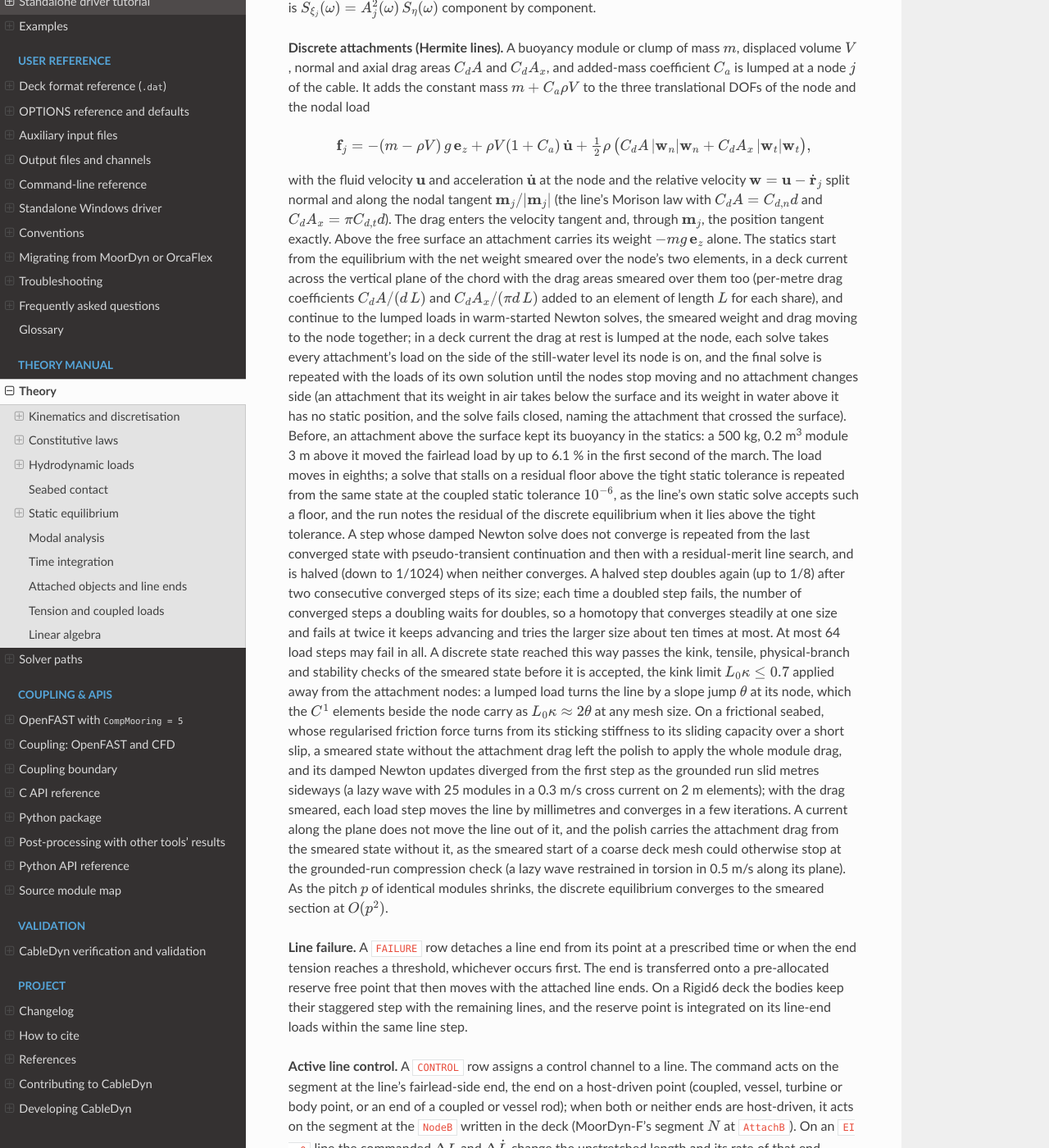
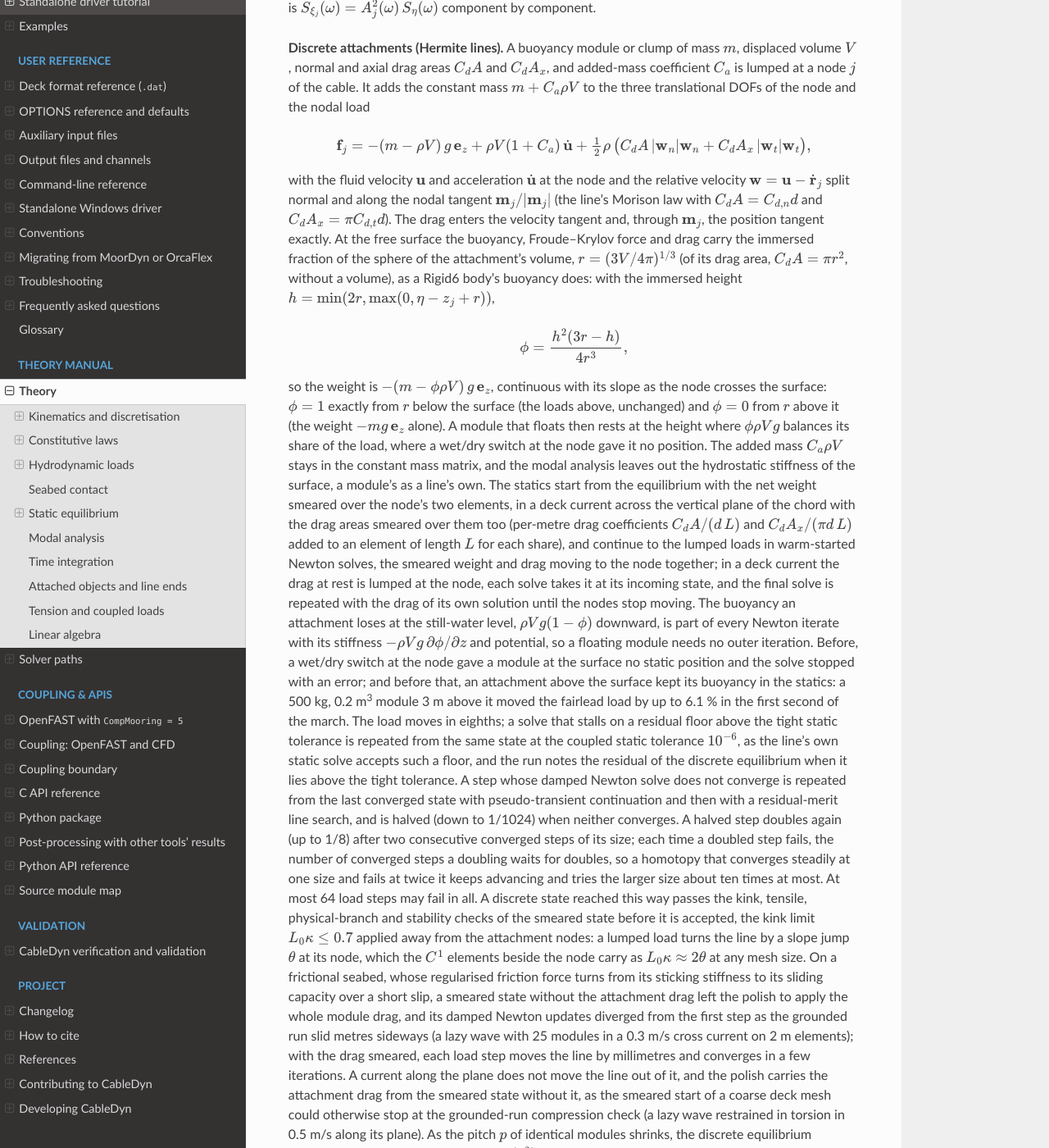
Before and after one commit to SMI-Lab-Inha/CableDyn, a Sphinx documentation site: the page built from doc/theory.rst, in a window 1280 px wide and 1400 px high, scrolled down 65550 px. Shown: the whole window at 82% size. Built offline with Sphinx 7.4.7 and the Read the Docs theme 3.1.0, drawn with Linux system fonts in a browser that asks for light colours.

Commit message:
fix: a buoyancy module on a finite-EI line can float at the surface (#164)
A net-buoyant ATTACHMENTS module on a finite-EI line had no static
position near the free surface. Its buoyancy switched off at its node's
height, so its weight in air took it below the surface and its weight
in water above it. The static start stopped with "attachment <k> ...
crossed the still-water level".

The buoyancy, Froude-Krylov force and drag of an attachment now carry
the immersed fraction of the sphere of its volume (of its drag area
without one), the formula a Rigid6 body already uses:
h = clamp(eta - z + r, 0, 2r), phi = h^2 (3r - h)/(4 r^3). The load is
continuous with its slope through the surface.

- Dynamics: the residual takes phi, with the height derivative in the
  position tangent. A node deeper than r keeps phi = 1 exactly, so its
  loads are unchanged to the bit.
- Statics: CD_HermiteCable_Static_Solve takes optional att_node,
  att_buoyancy and att_radius. It adds the buoyancy lost at the surface,
  rho g V (1 - phi), in each Newton iterate, with its stiffness and
  potential. The polish no longer needs the wet/dry fixed point or the
  crossing error. The torsion stage keeps its fixed point over the
  smooth loads.
- Deck waves: a node above the instantaneous surface takes the wave
  kinematics at the surface instead of zero, as the internal waves of a
  cable already did (#163). Line Gauss points interpolated from such
  nodes therefore change too.

The added mass stays in the constant mass matrix. The modal analysis
leaves out the surface's hydrostatic stiffness, a module's as a line's
own.

Gates:
- test_attachment_surface:
  - K1, the fraction: its slope and potential match central FD (1e-8)
    and are continuous at the band edges; r = 0 keeps the old switch.
  - K2, the static solve: with the node in the band the residual gains
    rho g V (1 - phi) and the tangent column matches central FD
    (8.7e-9). Deeper than r the residual and tangent are bit-identical
    to the solve without the term.
- test_static_dry_weight gate 9, the module of the old failure
  (200 kg, 2 m^3, on a slack cable):
  - it now floats 0.348 m below the surface (phi 0.81);
  - the march holds that height over 3 s (drift 0);
  - in 1.5 m, 6 s Airy waves it heaves between -1.21 and +0.48 m
    through its band for 18 s, every step converged.

Signed-off-by: Jae Hoon Seo <jaehoon.seo@inha.ac.kr>

```diff
--- a/CMakeLists.txt
+++ b/CMakeLists.txt
@@ -1333,6 +1333,10 @@ add_executable(test_static_surface_crossing tests/test_static_surface_crossing.f
 target_link_libraries(test_static_surface_crossing PRIVATE cabledyn_core)
 add_test(NAME static_surface_crossing COMMAND test_static_surface_crossing WORKING_DIRECTORY ${CMAKE_BINARY_DIR})
 set_tests_properties(static_surface_crossing PROPERTIES LABELS "fortran;integration;static" TIMEOUT 600)
+add_executable(test_attachment_surface tests/test_attachment_surface.f90)
+target_link_libraries(test_attachment_surface PRIVATE cabledyn_core)
+add_test(NAME attachment_surface COMMAND test_attachment_surface)
+set_tests_properties(attachment_surface PROPERTIES LABELS "fortran;unit;static")
 
 # VIV amplitude estimate (Thorsen et al. 2016, Eq. 8 and 9) and the amplitude tables.
 add_executable(test_viv_amplitude_kernel tests/test_viv_amplitude_kernel.f90)
--- a/doc/theory.rst
+++ b/doc/theory.rst
@@ -3480,19 +3480,34 @@ with the fluid velocity :math:`\mathbf{u}` and acceleration :math:`\dot{\mathbf{
 the relative velocity :math:`\mathbf{w} = \mathbf{u} - \dot{\mathbf{r}}_j` split normal and along
 the nodal tangent :math:`\mathbf{m}_j/\lvert\mathbf{m}_j\rvert` (the line's Morison law with
 :math:`C_dA = C_{d,n} d` and :math:`C_dA_x = \pi C_{d,t} d`). The drag enters the velocity tangent
-and, through :math:`\mathbf{m}_j`, the position tangent exactly. Above the free surface an
-attachment carries its weight :math:`-m g\,\mathbf{e}_z` alone. The statics start from the
+and, through :math:`\mathbf{m}_j`, the position tangent exactly. At the free surface the buoyancy,
+Froude–Krylov force and drag carry the immersed fraction of the sphere of the attachment's volume,
+:math:`r = (3V/4\pi)^{1/3}` (of its drag area, :math:`C_dA = \pi r^2`, without a volume), as a
+Rigid6 body's buoyancy does: with the immersed height :math:`h = \min(2r, \max(0, \eta - z_j + r))`,
+
+.. math::
+
+   \phi = \frac{h^2 (3r - h)}{4 r^3},
+
+so the weight is :math:`-(m - \phi\rho V)\,g\,\mathbf{e}_z`, continuous with its slope as the node
+crosses the surface: :math:`\phi = 1` exactly from :math:`r` below the surface (the loads above,
+unchanged) and :math:`\phi = 0` from :math:`r` above it (the weight :math:`-m g\,\mathbf{e}_z`
+alone). A module that floats then rests at the height where :math:`\phi\rho V g` balances its
+share of the load, where a wet/dry switch at the node gave it no position. The added mass
+:math:`C_a \rho V` stays in the constant mass matrix, and the modal analysis leaves out the
+hydrostatic stiffness of the surface, a module's as a line's own. The statics start from the
 equilibrium with the net weight smeared over the node's two elements, in a deck current across
 the vertical plane of the chord with the drag areas smeared over them too (per-metre drag
 coefficients :math:`C_dA/(d\,L)` and :math:`C_dA_x/(\pi d\,L)` added to an element of length
 :math:`L` for each share), and continue to the lumped loads in warm-started Newton solves, the
 smeared weight and drag moving to the node together; in a deck current the drag at rest is
 lumped at the node, each solve takes
-every attachment's load on the side of the still-water level its node is on, and the final
-solve is repeated with the loads of its own solution until the nodes stop moving and no
-attachment changes side (an attachment that its weight in air takes below the surface and its
-weight in water above it has no static position, and the solve fails closed, naming the
-attachment that crossed the surface). Before, an attachment above the surface
+it at its incoming state, and the final solve is repeated with the drag of its own solution
+until the nodes stop moving. The buoyancy an attachment loses at the still-water level,
+:math:`\rho V g (1 - \phi)` downward, is part of every Newton iterate with its stiffness
+:math:`-\rho V g\, \partial\phi/\partial z` and potential, so a floating module needs no
+outer iteration. Before, a wet/dry switch at the node gave a module at the surface no static
+position and the solve stopped with an error; and before that, an attachment above the surface
 kept its buoyancy in the statics: a 500 kg, 0.2 m\ :sup:`3` module 3 m above it moved the
 fairlead load by up to 6.1 % in the first second of the march. The load moves
 in eighths; a solve that stalls on a residual floor above the tight static tolerance is
```
Also changed, not shown: CHANGELOG.md (+10 -0 lines), doc/troubleshooting.rst (+2 -7 lines), 5 other files.
